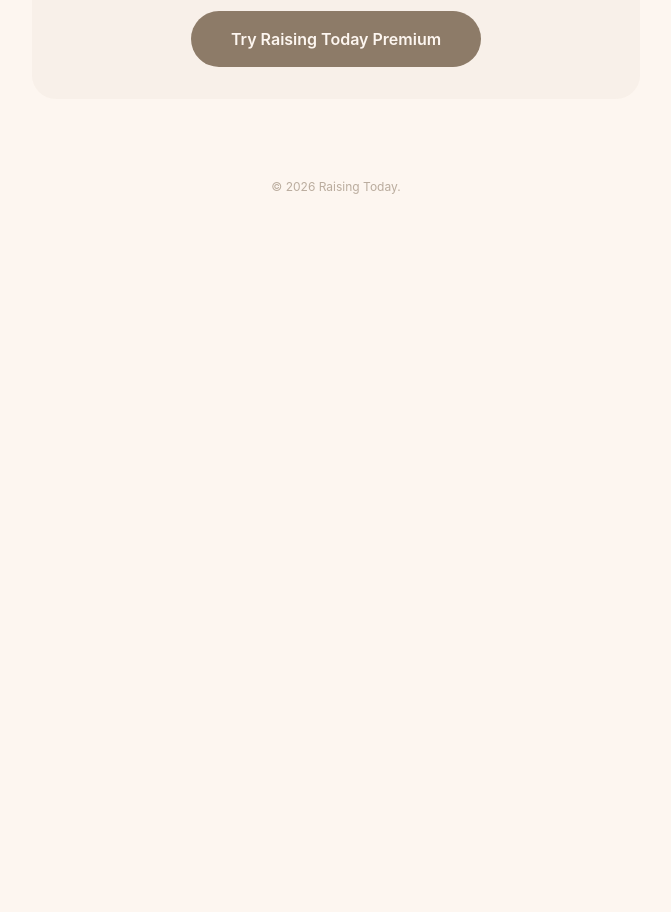
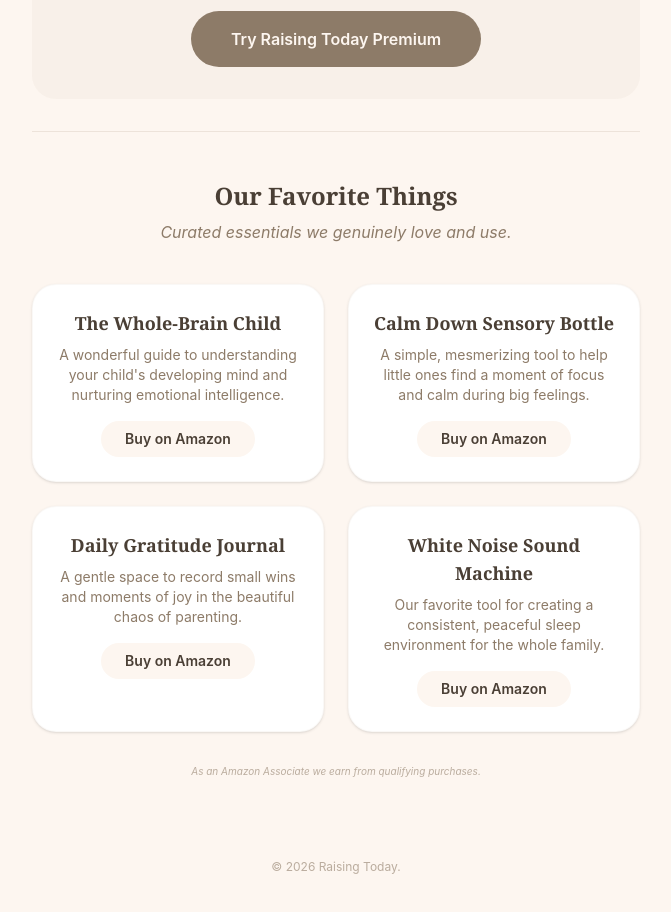
Before and after one commit to kaciehowell15-beep/Raising-today, a React (Vite) app: page / in a window 1280 px wide. Shown: the part 1260-2172 px from the top of the page, without its empty margins (304-975 px from the left). Before the commit the page ends 1519 px from the top, so only its background shows below. Built offline with nearby package versions, Linux system fonts and the light colour scheme.

Commit message:
Add Shop Our Favorites section with curated product recommendations

```diff
--- a/src/App.jsx
+++ b/src/App.jsx
@@ -4,7 +4,7 @@
   const [content, setContent] = useState([])
   const [todayContent, setTodayContent] = useState(null)
   const [loading, setLoading] = useState(true)
-  const [view, setView] = useState('today')
+  const [view, setView] = useState('today') // 'today' or 'archive'
   const [email, setEmail] = useState('')
   const [subStatus, setSubStatus] = useState('idle')
 
@@ -41,7 +41,6 @@
         <nav className="mt-8 flex justify-center gap-6 text-sm font-medium uppercase tracking-widest text-brand-soft">
           <button onClick={() => setView('today')} className={`pb-1 border-b-2 transition-colors ${view === 'today' ? 'border-brand-soft text-brand-text' : 'border-transparent hover:text-brand-text'}`}>Today</button>
           <button onClick={() => setView('archive')} className={`pb-1 border-b-2 transition-colors ${view === 'archive' ? 'border-brand-soft text-brand-text' : 'border-transparent hover:text-brand-text'}`}>Archive</button>
-          <button onClick={() => setView('shop')} className={`pb-1 border-b-2 transition-colors ${view === 'shop' ? 'border-brand-soft text-brand-text' : 'border-transparent hover:text-brand-text'}`}>Shop</button>
         </nav>
       </header>
       <main>
@@ -60,7 +59,7 @@
               </div>
             </div>
           ) : <p className="text-center text-brand-soft">No content for today. Check back tomorrow!</p>
-        ) : view === 'archive' ? (
+        ) : (
           <div className="space-y-4">
             <h2 className="text-xl font-serif font-semibold mb-6">Past Reflections</h2>
             {content.map((item, i) => (
@@ -71,40 +70,8 @@
               </button>
             ))}
           </div>
-        ) : (
-          <div className="space-y-8">
-            <div className="text-center mb-12">
-              <h2 className="text-2xl font-serif font-semibold mb-3">Shop Our Favorites</h2>
-              <p className="text-brand-soft italic">Curated essentials for your parenting journey</p>
-            </div>
-            <div className="grid grid-cols-1 md:grid-cols-2 gap-6">
-              <div className="bg-white rounded-3xl shadow-sm p-6 border border-brand-accent/20 hover:shadow-md transition-all">
-                <div className="h-40 bg-brand-warm rounded-2xl mb-4 flex items-center justify-center text-4xl">📚</div>
-                <h3 className="text-lg font-serif font-semibold mb-1">The Whole-Brain Child</h3>
-                <p className="text-sm text-brand-soft mb-4">Practical strategies to nurture your child's developing mind.</p>
-                <a href="#" className="inline-block bg-brand-warm text-brand-text px-6 py-2 rounded-full text-sm font-medium hover:bg-brand-accent/20 transition-colors">View on Amazon</a>
-              </div>
-              <div className="bg-white rounded-3xl shadow-sm p-6 border border-brand-accent/20 hover:shadow-md transition-all">
-                <div className="h-40 bg-brand-warm rounded-2xl mb-4 flex items-center justify-center text-4xl">🎨</div>
-                <h3 className="text-lg font-serif font-semibold mb-1">Sensory Play Kit</h3>
-                <p className="text-sm text-brand-soft mb-4">Everything you need for exploratory sensory play at home.</p>
-                <a href="#" className="inline-block bg-brand-warm text-brand-text px-6 py-2 rounded-full text-sm font-medium hover:bg-brand-accent/20 transition-colors">View Product</a>
-              </div>
-              <div className="bg-white rounded-3xl shadow-sm p-6 border border-brand-accent/20 hover:shadow-md transition-all">
-                <div className="h-40 bg-brand-warm rounded-2xl mb-4 flex items-center justify-center text-4xl">🌿</div>
-                <h3 className="text-lg font-serif font-semibold mb-1">Calm & Focus Blend</h3>
-                <p className="text-sm text-brand-soft mb-4">A gentle essential oil blend for mindful parenting moments.</p>
-                <a href="#" className="inline-block bg-brand-warm text-brand-text px-6 py-2 rounded-full text-sm font-medium hover:bg-brand-accent/20 transition-colors">Shop Wellness</a>
-              </div>
-              <div className="bg-white rounded-3xl shadow-sm p-6 border border-brand-accent/20 hover:shadow-md transition-all">
-                <div className="h-40 bg-brand-warm rounded-2xl mb-4 flex items-center justify-center text-4xl">✨</div>
-                <h3 className="text-lg font-serif font-semibold mb-1">Mindfulness Cards</h3>
-                <p className="text-sm text-brand-soft mb-4">52 simple prompts for daily connection and presence.</p>
-                <a href="#" className="inline-block bg-brand-warm text-brand-text px-6 py-2 rounded-full text-sm font-medium hover:bg-brand-accent/20 transition-colors">Order Now</a>
-              </div>
-            </div>
-          </div>
         )}
+
         <section className="mt-16 border-t border-brand-accent/30 pt-12 text-center">
           <div className="bg-white rounded-3xl shadow-sm p-8 border border-brand-accent/20 mb-8">
             <h3 className="text-xl font-serif font-semibold mb-2">Join the Community</h3>
@@ -120,11 +87,65 @@
               {subStatus === 'error' && <p className="text-red-600 text-sm mt-2">Something went wrong.</p>}
             </form>
           </div>
-          <div className="bg-brand-accent/10 p-8 rounded-3xl">
+          <div className="bg-brand-accent/10 p-8 rounded-3xl mb-8">
             <h3 className="text-xl font-serif font-semibold mb-4">Go Premium</h3>
             <p className="text-brand-soft mb-6">Unlock weekly deep reflections, audio versions, and printable activity cards for $4.99/month.</p>
             <button className="bg-brand-soft text-brand-warm px-10 py-4 rounded-full font-semibold hover:bg-brand-text">Try Raising Today Premium</button>
           </div>
+        </section>
+
+        {/* Shop Our Favorites Section */}
+        <section className="mt-8 border-t border-brand-accent/30 pt-12">
+          <div className="text-center mb-10">
+            <h3 className="text-2xl font-serif font-semibold mb-2">Our Favorite Things</h3>
+            <p className="text-brand-soft italic">Curated essentials we genuinely love and use.</p>
+          </div>
+
+          <div className="grid grid-cols-1 md:grid-cols-2 gap-6 mb-8">
+            {/* Product 1: Book */}
+            <div className="bg-white rounded-3xl shadow-sm p-6 border border-brand-accent/10 hover:shadow-md transition-all text-center">
+              <h4 className="font-serif font-semibold text-lg mb-2">The Whole-Brain Child</h4>
+              <p className="text-sm text-brand-soft mb-4">A wonderful guide to understanding your child's developing mind and nurturing emotional intelligence.</p>
+              {/* TODO: Replace PLACEHOLDER with real affiliate tag */}
+              <a href="https://amazon.com/dp/PLACEHOLDER" target="_blank" rel="noopener noreferrer" className="inline-block bg-brand-warm text-brand-text px-6 py-2 rounded-full text-sm font-semibold hover:bg-brand-accent/20 transition-colors">
+                Buy on Amazon
+              </a>
+            </div>
+
+            {/* Product 2: Sensory Toy */}
+            <div className="bg-white rounded-3xl shadow-sm p-6 border border-brand-accent/10 hover:shadow-md transition-all text-center">
+              <h4 className="font-serif font-semibold text-lg mb-2">Calm Down Sensory Bottle</h4>
+              <p className="text-sm text-brand-soft mb-4">A simple, mesmerizing tool to help little ones find a moment of focus and calm during big feelings.</p>
+              {/* TODO: Replace PLACEHOLDER with real affiliate tag */}
+              <a href="https://amazon.com/dp/PLACEHOLDER" target="_blank" rel="noopener noreferrer" className="inline-block bg-brand-warm text-brand-text px-6 py-2 rounded-full text-sm font-semibold hover:bg-brand-accent/20 transition-colors">
+                Buy on Amazon
+              </a>
+            </div>
+
+            {/* Product 3: Self-care */}
+            <div className="bg-white rounded-3xl shadow-sm p-6 border border-brand-accent/10 hover:shadow-md transition-all text-center">
+              <h4 className="font-serif font-semibold text-lg mb-2">Daily Gratitude Journal</h4>
+              <p className="text-sm text-brand-soft mb-4">A gentle space to record small wins and moments of joy in the beautiful chaos of parenting.</p>
+              {/* TODO: Replace PLACEHOLDER with real affiliate tag */}
+              <a href="https://amazon.com/dp/PLACEHOLDER" target="_blank" rel="noopener noreferrer" className="inline-block bg-brand-warm text-brand-text px-6 py-2 rounded-full text-sm font-semibold hover:bg-brand-accent/20 transition-colors">
+                Buy on Amazon
+              </a>
+            </div>
+
+            {/* Product 4: Practical Tool */}
+            <div className="bg-white rounded-3xl shadow-sm p-6 border border-brand-accent/10 hover:shadow-md transition-all text-center">
+              <h4 className="font-serif font-semibold text-lg mb-2">White Noise Sound Machine</h4>
+              <p className="text-sm text-brand-soft mb-4">Our favorite tool for creating a consistent, peaceful sleep environment for the whole family.</p>
+              {/* TODO: Replace PLACEHOLDER with real affiliate tag */}
+              <a href="https://amazon.com/dp/PLACEHOLDER" target="_blank" rel="noopener noreferrer" className="inline-block bg-brand-warm text-brand-text px-6 py-2 rounded-full text-sm font-semibold hover:bg-brand-accent/20 transition-colors">
+                Buy on Amazon
+              </a>
+            </div>
+          </div>
+
+          <p className="text-[10px] text-brand-soft/60 text-center italic">
+            As an Amazon Associate we earn from qualifying purchases.
+          </p>
         </section>
       </main>
       <footer className="mt-20 text-center text-xs text-brand-soft/60 pb-8">&copy; 2026 Raising Today.</footer>
```
